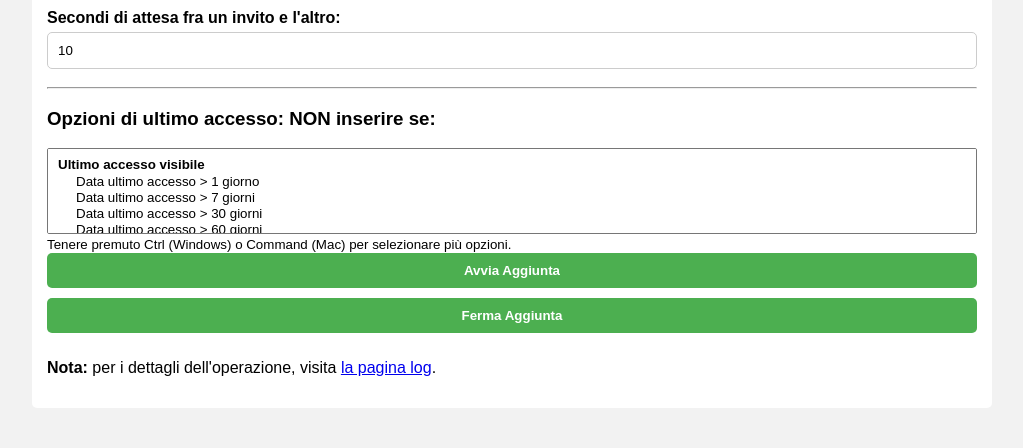
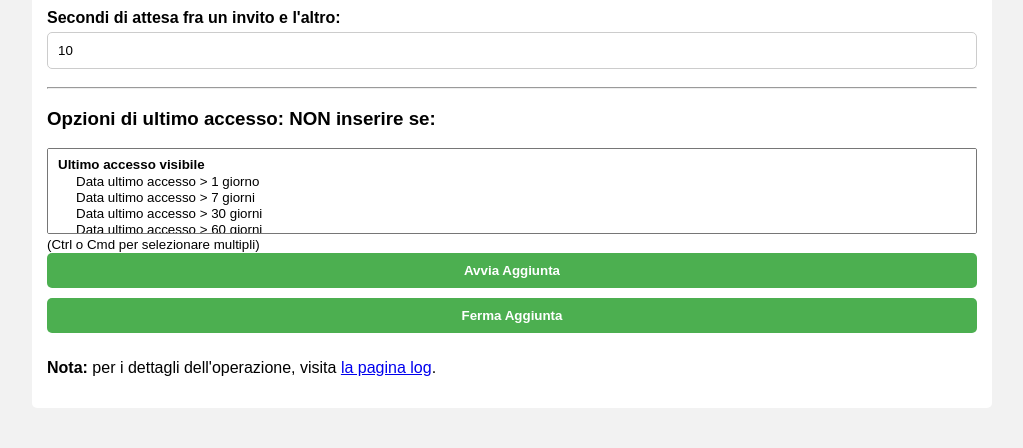
Before and after one commit to giraniky/mioadder, a Flask app: page / in a window 1280 px wide, after a click on "Aggiungi Utenti". Shown: the part 780-1228 px from the top of the page, without its empty margins (128-1151 px from the left). Run offline with Flask 3, Linux system fonts and the light colour scheme.

Commit message:
Update index.html

```diff
--- a/templates/index.html
+++ b/templates/index.html
@@ -61,7 +61,7 @@
         </tr>
       </thead>
       <tbody>
-        <!-- Le voci dei numeri verranno caricate qui -->
+        <!-- Caricamento dinamico da script.js -->
       </tbody>
     </table>
   </section>
@@ -77,7 +77,7 @@
 
     <div id="login-log" class="log-container">
       <h3>Log di Login</h3>
-      <!-- I messaggi di log appariranno qui -->
+      <!-- Messaggi di log in append -->
     </div>
 
     <div id="otp-section" style="display: none;">
@@ -107,7 +107,6 @@
       <label for="user_list">Lista Utenti (uno per riga):</label>
       <textarea id="user_list" rows="8" placeholder="@user1&#10;@user2&#10;@user3"></textarea>
 
-      <!-- Caricamento da file Excel -->
       <label for="excel_file">Oppure carica un file Excel (prima colonna = username):</label>
       <input type="file" id="excel_file" accept=".xlsx,.xlsm,.xltx,.xltm" />
       <button onclick="uploadExcelFile()">Carica Excel</button>
@@ -140,7 +139,7 @@
           </optgroup>
         </select>
       </div>
-      <small>Tenere premuto Ctrl (Windows) o Command (Mac) per selezionare più opzioni.</small>
+      <small>(Ctrl o Cmd per selezionare multipli)</small>
 
       <button onclick="startAdding()">Avvia Aggiunta</button>
       <button onclick="stopAdding()">Ferma Aggiunta</button>
@@ -164,11 +163,10 @@
         </tr>
       </thead>
       <tbody>
-        <!-- Le voci del riepilogo verranno caricate qui -->
+        <!-- Caricamento dinamico da script.js -->
       </tbody>
     </table>
   </section>
-
 </div>
 
 <script src="{{ url_for('static', filename='script.js') }}"></script>
```
